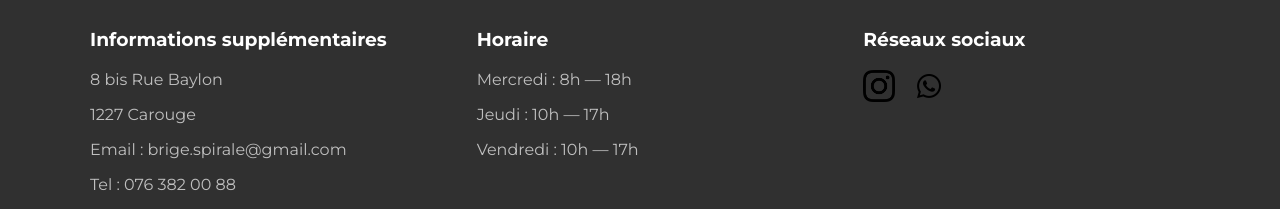
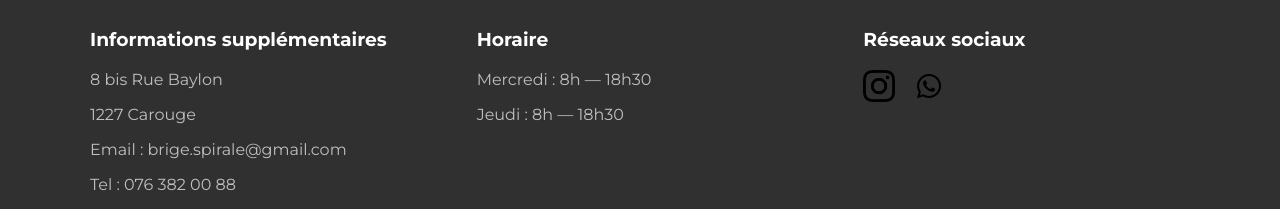
Before and after one commit to AnelKilic12/brige-terrehappy-site, a Next.js app: page / in a window 1280 px wide. Shown: the part 4309-4518 px from the top of the page. Built offline with nearby package versions, Linux system fonts and the light colour scheme.

Commit message:
Changement horaire footer

```diff
--- a/src/components/Footer.jsx
+++ b/src/components/Footer.jsx
@@ -26,9 +26,8 @@ export default function Footer() {
 
           <div>
             <h3>Horaire</h3>
-            <p>Mercredi : 8h — 18h</p>
-            <p>Jeudi : 10h — 17h</p>
-            <p>Vendredi : 10h — 17h</p>
+            <p>Mercredi : 8h — 18h30</p>
+            <p>Jeudi : 8h — 18h30</p>
           </div>
 
           <div>
```
Also changed, not shown: 1 other file (tests, documents, lock files or other folders).
